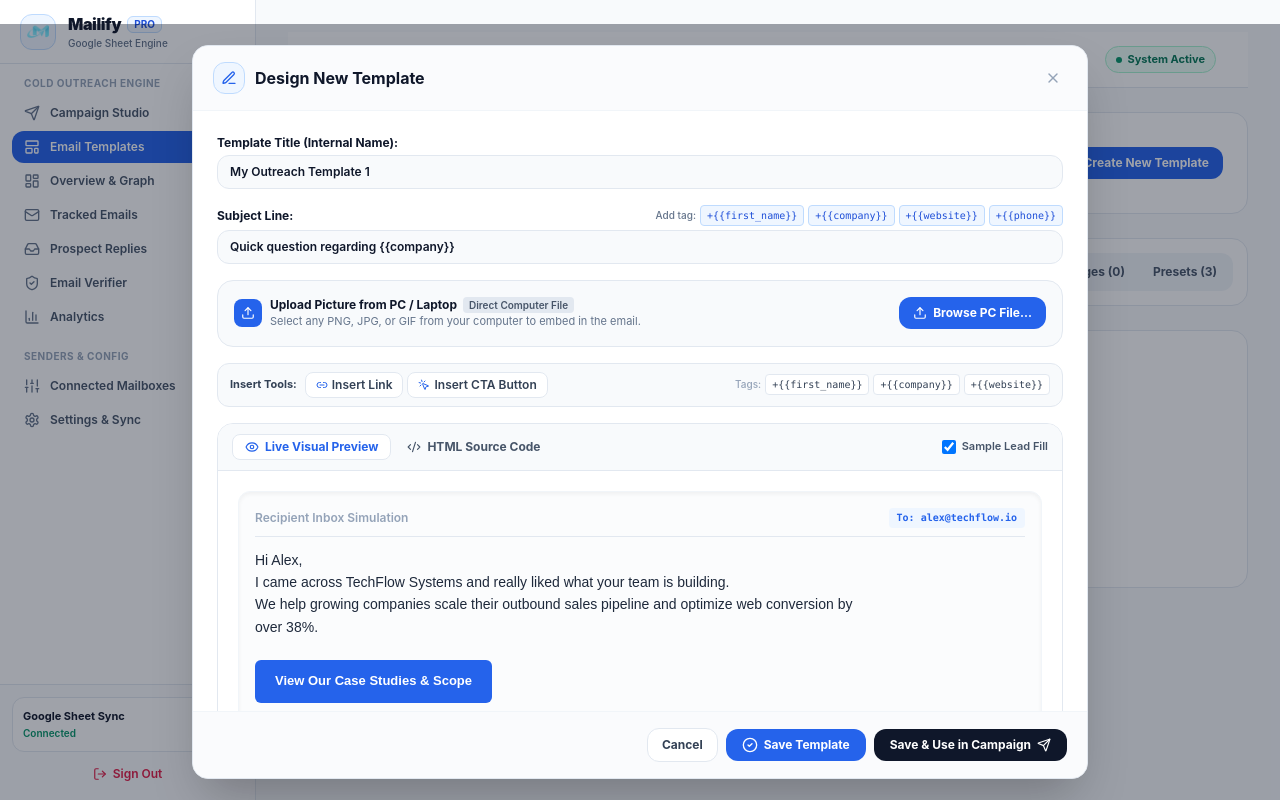
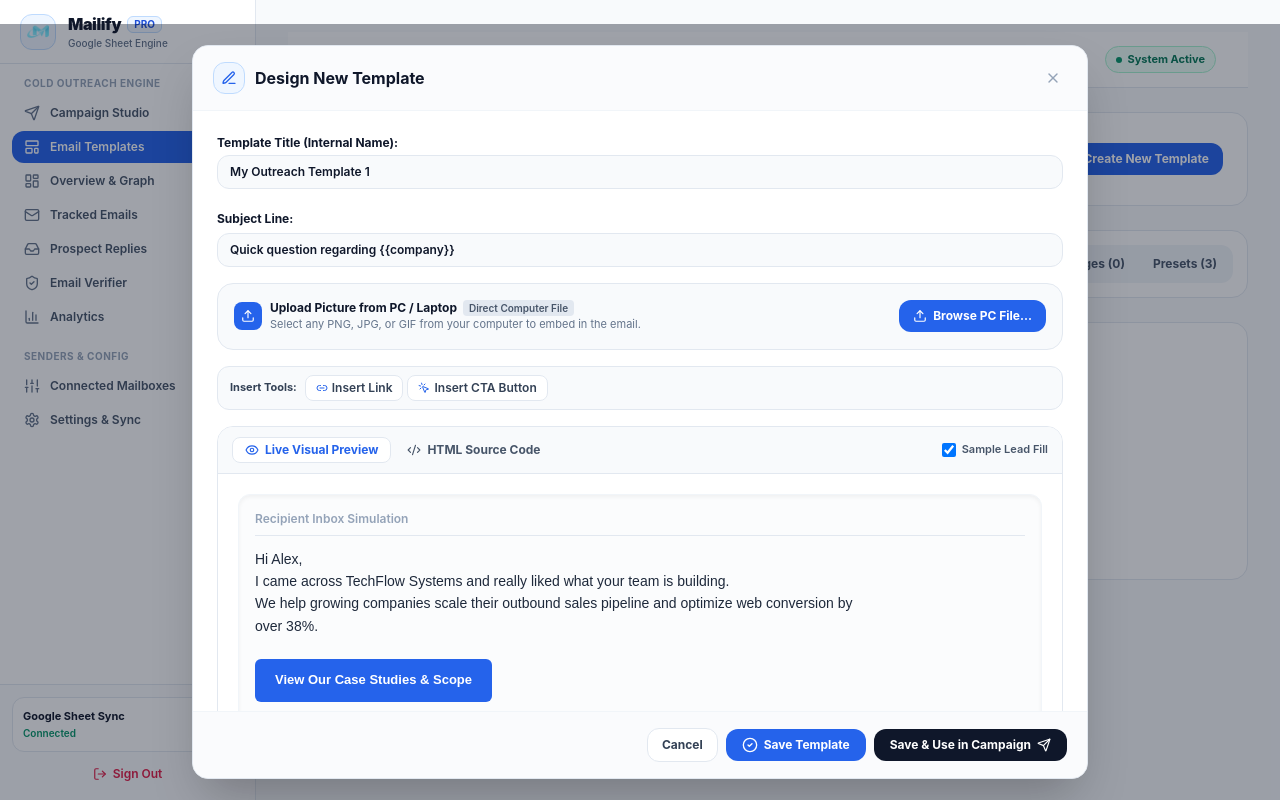
Before and after one commit to zeeshan99996/EMAIL-TRACKER-, a Next.js app: page /dashboard/templates in a window 1280 px wide. Both pictures are taken after typing "Sample" into the empty fields and a click on the button "Create New Template". Built offline with nearby package versions, Linux system fonts and the light colour scheme.

Commit message:
fix(ui): remove tags badges, simulated recipient pill, and header subtitle from templates

```diff
--- a/app/dashboard/templates/page.tsx
+++ b/app/dashboard/templates/page.tsx
@@ -480,16 +480,6 @@ export default function TemplatesPage() {
                   {templates.filter((t) => t.imageUrl || t.body.includes('<img')).length} With Images
                 </span>
               )}
-            </div>
-
-            <div className="flex flex-wrap items-center gap-x-2 gap-y-0.5 text-xs text-slate-500 mt-1">
-              <span>
-                {filteredTemplates.length === templates.length
-                  ? `All ${templates.length} templates available for cold outreach`
-                  : `Showing ${filteredTemplates.length} of ${templates.length} templates`}
-              </span>
-              <span className="text-slate-300 hidden sm:inline">•</span>
-              <span className="text-slate-600 font-medium">Direct sync with Campaign Studio</span>
             </div>
           </div>
         </div>
@@ -988,10 +978,7 @@ export default function TemplatesPage() {
                   {/* Simulated Lead View for Generated Template */}
                   <div className="bg-white border border-slate-200 rounded-xl p-4">
                     <div className="text-xs font-semibold text-slate-400 pb-2 mb-3 border-b border-slate-100 flex items-center justify-between">
-                      <span>Simulated Recipient Inbox</span>
-                      <span className="font-mono text-[10px] text-blue-600 font-bold bg-blue-50 px-2 py-0.5 rounded">
-                        To: {sampleLead.email} ({sampleLead.name})
-                      </span>
+                      <span>Recipient Inbox Simulation</span>
                     </div>
 
                     <div
@@ -1063,26 +1050,12 @@ export default function TemplatesPage() {
                 />
               </div>
 
-              {/* Subject Line & Dynamic Variable Chips */}
+              {/* Subject Line */}
               <div>
-                <div className="flex items-center justify-between mb-1">
+                <div className="mb-1">
                   <label className="text-xs font-bold text-slate-900">
                     Subject Line:
                   </label>
-                  <div className="flex items-center gap-1">
-                    <span className="text-[10px] text-slate-500 font-medium">Add tag:</span>
-                    {['first_name', 'company', 'website', 'phone'].map((tag) => (
-                      <button
-                        key={tag}
-                        type="button"
-                        onClick={() => insertVariable(tag, 'subject')}
-                        className="px-1.5 py-0.5 rounded text-[10px] font-mono bg-blue-50 hover:bg-blue-100 text-blue-700 border border-blue-200 transition-colors cursor-pointer"
-                        title={`Insert {{${tag}}} tag`}
-                      >
-                        +{`{{${tag}}}`}
-                      </button>
-                    ))}
-                  </div>
                 </div>
                 <input
                   type="text"
@@ -1253,9 +1226,9 @@ export default function TemplatesPage() {
               </div>
 
               {/* ========================================================= */}
-              {/* QUICK INSERT TOOLS (LINK, BUTTON, VARIABLES)              */}
+              {/* QUICK INSERT TOOLS (LINK, BUTTON)                         */}
               {/* ========================================================= */}
-              <div className="flex flex-wrap items-center justify-between gap-2 bg-slate-50 border border-slate-200 px-3 py-2 rounded-xl">
+              <div className="flex items-center gap-2 bg-slate-50 border border-slate-200 px-3 py-2 rounded-xl">
                 <div className="flex items-center gap-1 flex-wrap">
                   <span className="text-[11px] font-bold text-slate-700 mr-1">Insert Tools:</span>
 
@@ -1276,21 +1249,6 @@ export default function TemplatesPage() {
                     <MousePointerClick className="w-3 h-3 text-blue-600" />
                     <span>Insert CTA Button</span>
                   </button>
-                </div>
-
-                <div className="flex items-center gap-1 flex-wrap">
-                  <span className="text-[10px] text-slate-400 font-medium">Tags:</span>
-                  {['first_name', 'company', 'website'].map((tag) => (
-                    <button
-                      key={tag}
-                      type="button"
-                      onClick={() => setModalBody((prev) => `${prev} {{${tag}}}`)}
-                      className="px-1.5 py-0.5 rounded text-[10px] font-mono bg-white hover:bg-slate-100 text-slate-700 border border-slate-200 transition-colors cursor-pointer"
-                      title={`Insert {{${tag}}} tag`}
-                    >
-                      +{`{{${tag}}}`}
-                    </button>
-                  ))}
                 </div>
               </div>
 
@@ -1353,9 +1311,6 @@ export default function TemplatesPage() {
                     <div className="border border-slate-100 rounded-xl p-4 bg-slate-50/50 shadow-inner">
                       <div className="text-xs font-semibold text-slate-400 pb-2 mb-3 border-b border-slate-200 flex items-center justify-between">
                         <span>Recipient Inbox Simulation</span>
-                        <span className="font-mono text-[10px] text-blue-600 font-bold bg-blue-50 px-2 py-0.5 rounded">
-                          To: {sampleLead.email}
-                        </span>
                       </div>
 
                       {/* Rendered Live HTML */}
```
